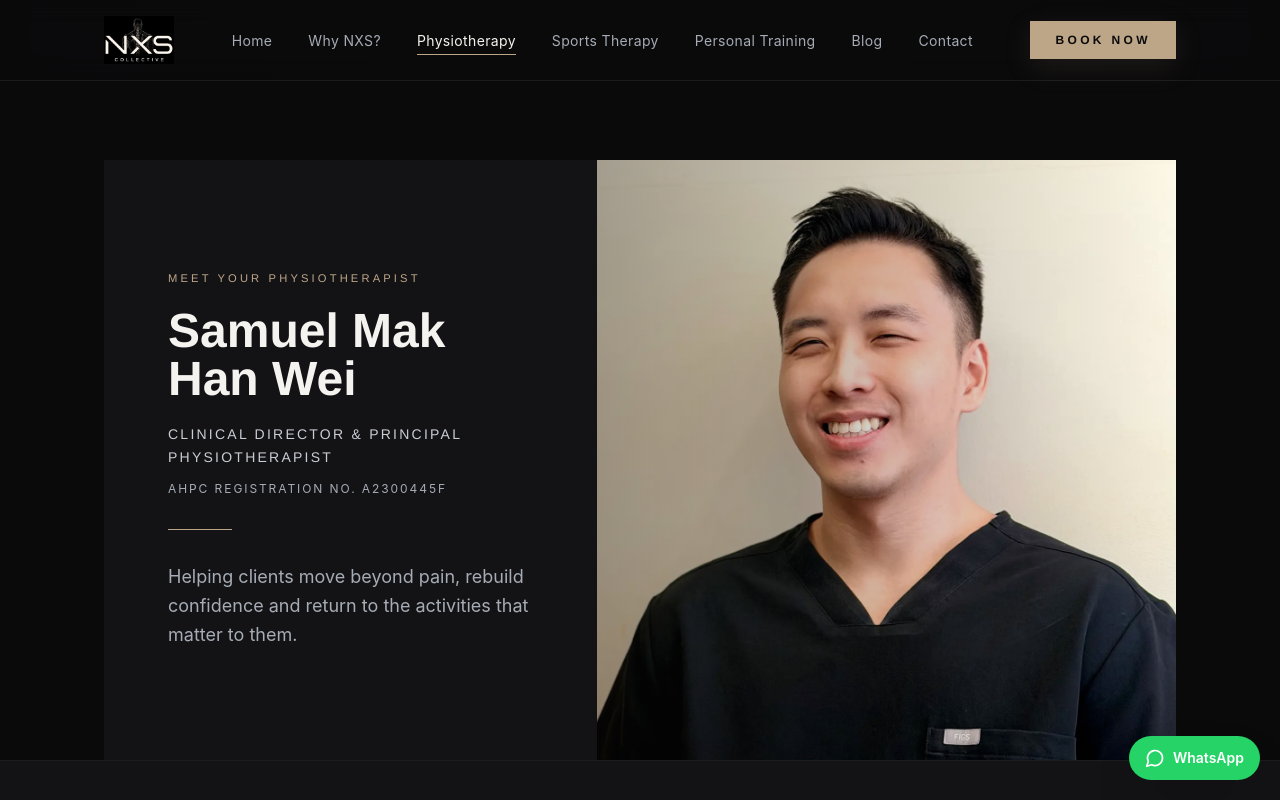
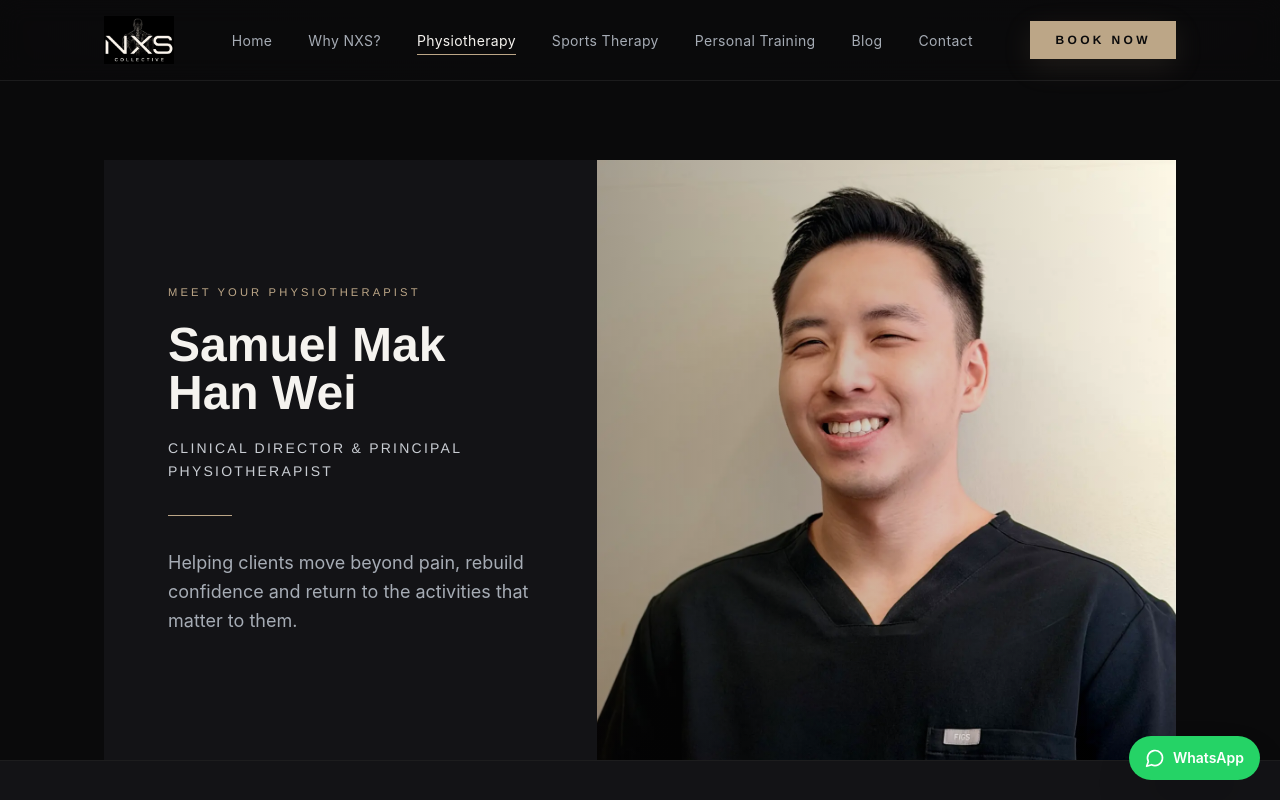
Before and after one commit to nxscollective/nxs-collective-website, a Next.js app in the folder nxs-collective/: page /physiotherapy/samuel-mak in a window 1280 px wide. Shown: the top 800 px of the page. Built offline with nearby package versions, Linux system fonts and the light colour scheme.

Commit message:
Remove AHPC registration number from Samuel profile

```diff
--- a/nxs-collective/src/app/physiotherapy/samuel-mak/page.tsx
+++ b/nxs-collective/src/app/physiotherapy/samuel-mak/page.tsx
@@ -67,9 +67,6 @@ export default function SamuelMakPage() {
             </h1>
             <p className="mt-5 font-display text-sm uppercase leading-relaxed tracking-[.16em] text-silver">
               Clinical Director &amp; Principal Physiotherapist
-            </p>
-            <p className="mt-3 text-xs uppercase tracking-[.16em] text-mist">
-              AHPC Registration No. A2300445F
             </p>
             <div className="mt-8 h-px w-16 bg-sand" />
             <p className="mt-8 text-lg leading-relaxed text-mist">
```
